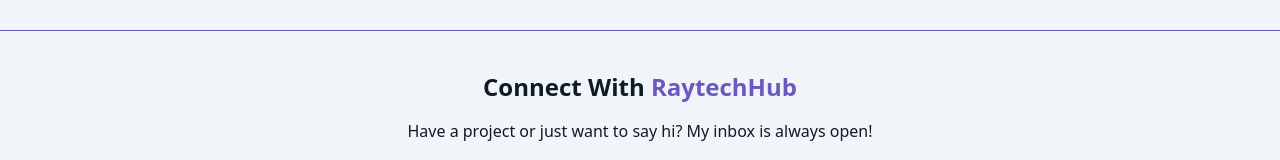
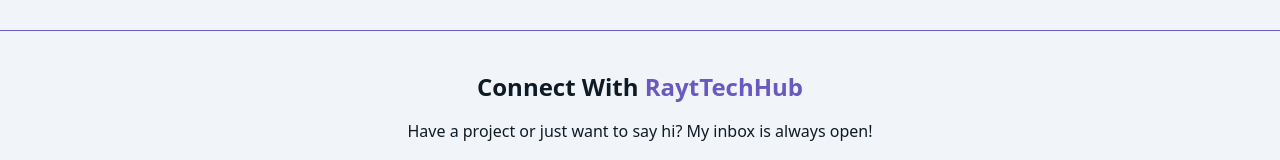
Before and after one commit to iyenagbe/React-port, a React (Vite) app: page / in a window 1280 px wide. Shown: the part 4090-4250 px from the top of the page. Built offline with nearby package versions, Linux system fonts and the light colour scheme.

Commit message:
make changes

```diff
--- a/src/Components/Footer.jsx
+++ b/src/Components/Footer.jsx
@@ -5,7 +5,7 @@
   return (
     <footer className="bg-background py-10 border-t border-primary mt-20">
       <div className="container mx-auto max-w-5xl text-center">
-        <h3 className="text-2xl font-bold mb-4">Connect With <span className='text-primary'>RaytechHub</span></h3>
+        <h3 className="text-2xl font-bold mb-4">Connect With <span className='text-primary'>RaytTechHub</span></h3>
         <p className="text-muted-foreground mb-6">
           Have a project or just want to say hi? My inbox is always open!
         </p>
```
